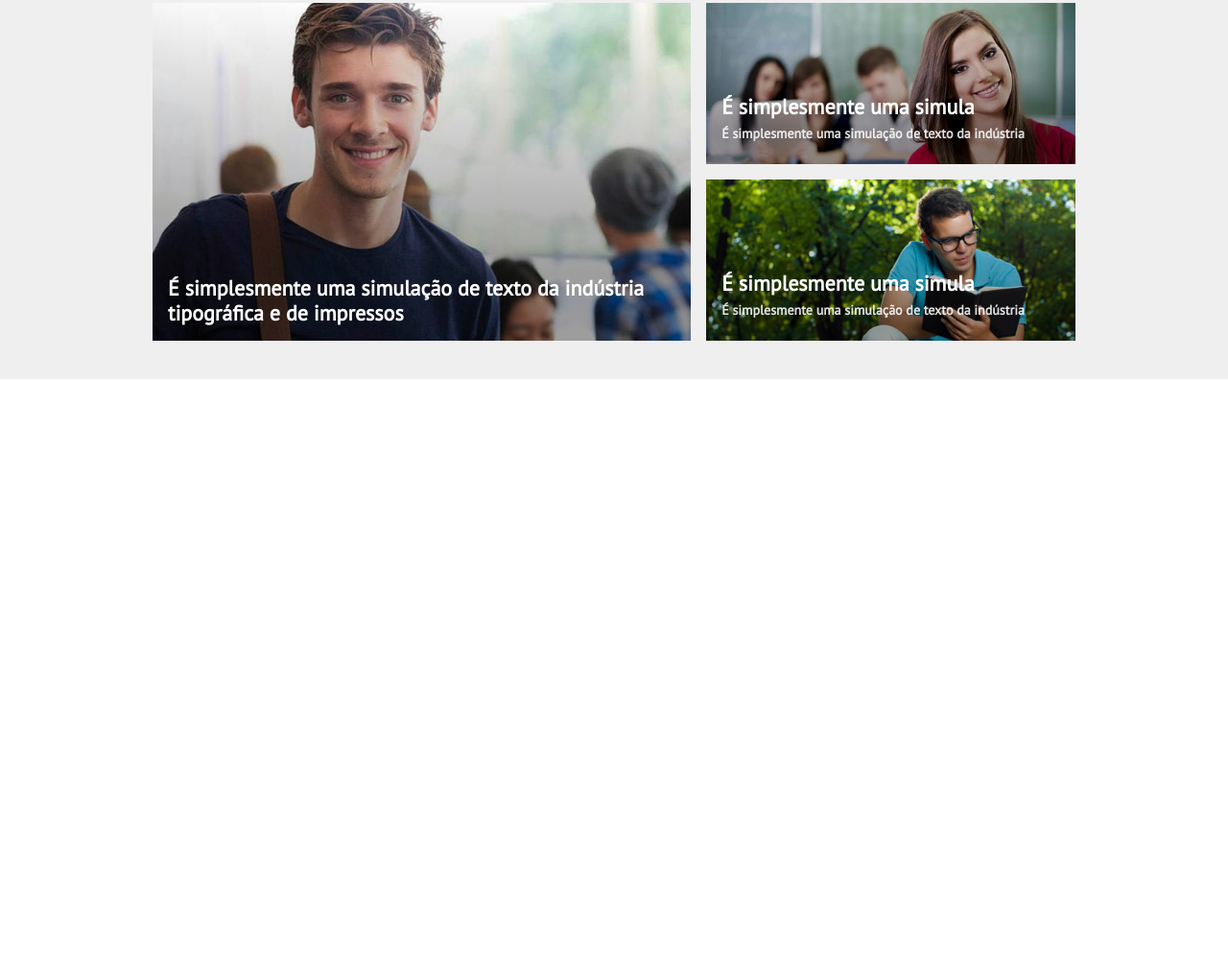
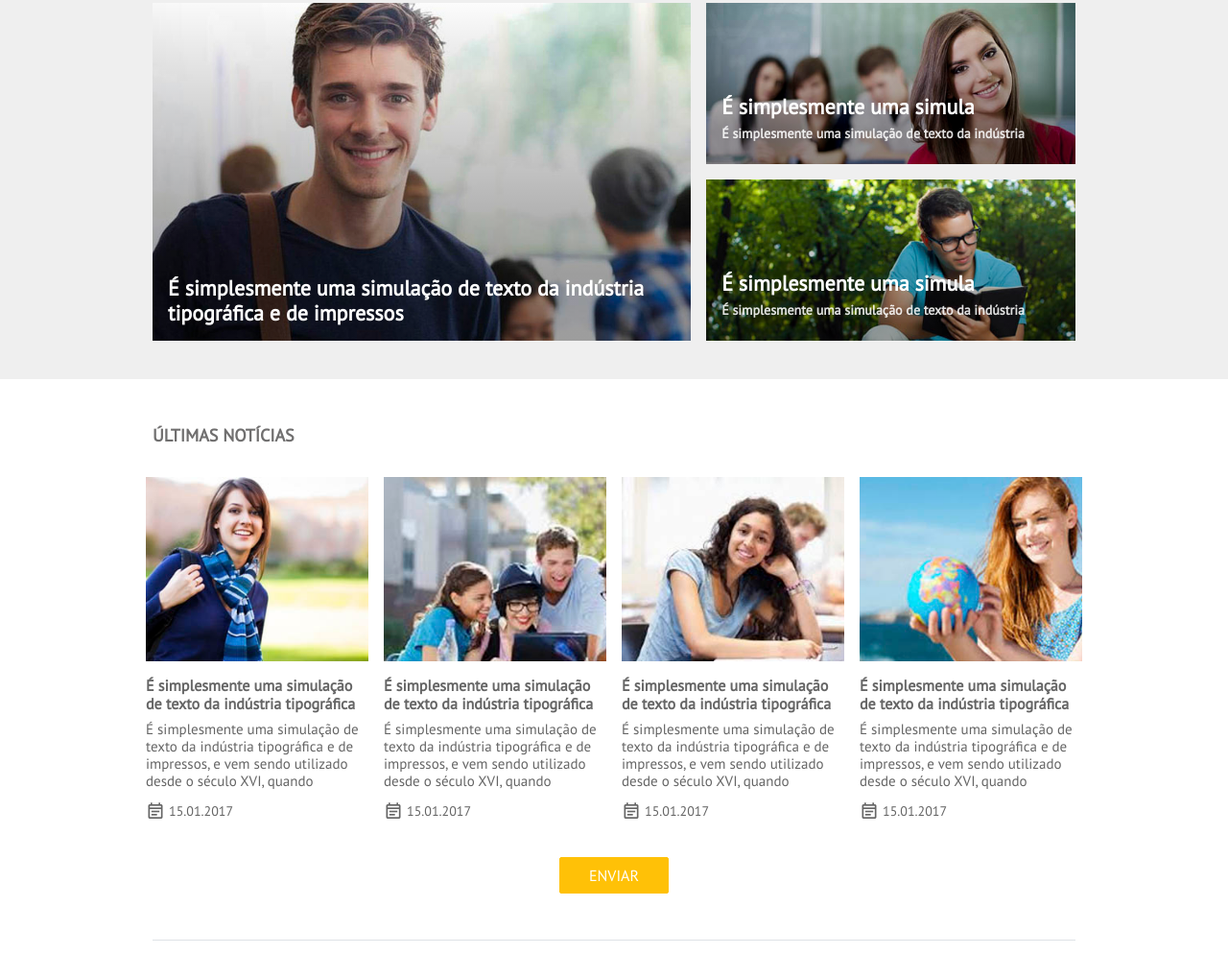
Before and after one commit to lucasnr/maxmeio-frontend-challenge, a plain HTML site: page src/index.html in a window 1280 px wide. Shown: the part 223-1242 px from the top of the page at 96% size. Before the commit the page ends 800 px from the top, so only its background shows below. Drawn offline with nearby package versions, Linux system fonts and the light colour scheme.

Commit message:
Create latest-news

```diff
--- /dev/null
+++ b/src/assets/css/latest-news.css
@@ -0,0 +1,41 @@
+#latest-news .news {
+  color: #656565;
+  padding-left: 0.5rem;
+  padding-right: 0.5rem;
+}
+
+#latest-news .news img {
+  margin-bottom: 1rem;
+  object-fit: cover;
+  object-position: center;
+  width: 100%;
+}
+
+#latest-news .news .news__title {
+  font-size: 1rem;
+  font-weight: 600;
+}
+
+#latest-news .news .news__description {
+  font-size: 0.9375rem;
+  font-weight: 400;
+}
+
+#latest-news .news time {
+  align-items: center;
+  display: flex;
+  font-size: 0.875rem;
+}
+
+#latest-news .news time i {
+  font-size: 1.25rem;
+  margin-right: 0.25rem;
+}
+
+#latest-news .btn {
+  color: #fff;
+  border-radius: 0.125rem;
+  padding-left: 1.875rem;
+  padding-right: 1.875rem;
+  text-transform: uppercase;
+}
--- a/src/assets/css/styles.css
+++ b/src/assets/css/styles.css
@@ -41,6 +41,14 @@ table {
   display: flex;
 }
 
+.title {
+  color: #706f6f;
+  font-size: 1.125rem;
+  font-weight: 600;
+  margin-bottom: 2rem;
+  text-transform: uppercase;
+}
+
 @media (min-width: 1200px) {
   .container,
   .container-lg,
--- a/src/index.html
+++ b/src/index.html
@@ -24,12 +24,13 @@
     <link rel="stylesheet" href="./assets/css/styles.css" />
     <link rel="stylesheet" href="./assets/css/header.css" />
     <link rel="stylesheet" href="./assets/css/news.css" />
+    <link rel="stylesheet" href="./assets/css/latest-news.css" />
   </head>
   <body>
     <header class="header">
       <div class="header__background">
         <div
-          class="container d-flex align-items-center justify-content-between"
+          class="container-md d-flex align-items-center justify-content-between"
         >
           <img
             src="./assets/img/logo.png"
@@ -54,7 +55,7 @@
       <div class="header__navbar text-white">
         <div class="container-lg">
           <nav
-            class="navbar navbar-expand-lg flex-row-reverse align-items-center justify-content-center p-lg-0"
+            class="navbar navbar-expand-lg flex-row-reverse align-items-center justify-content-center px-0"
           >
             <button
               class="navbar-toggler ml-auto"
@@ -144,7 +145,7 @@
                 <img
                   class="img-fluid"
                   src="./assets/img/news2.jpg"
-                  alt="Imagem de um jovem sorrindo"
+                  alt="Imagem de uma jovem sorrindo"
                 />
                 <figcaption>
                   <h2 class="news__title">
@@ -160,7 +161,7 @@
                 <img
                   class="img-fluid"
                   src="./assets/img/news3.jpg"
-                  alt="Imagem de um jovem sorrindo"
+                  alt="Imagem de um jovem lendo um livro"
                 />
                 <figcaption>
                   <h2 class="news__title">
@@ -175,6 +176,90 @@
           </div>
         </div>
       </section>
+
+      <section class="pt-5 container-lg" id="latest-news">
+        <h2 class="title">Últimas notícias</h2>
+        <div class="row">
+          <figure class="col-sm-6 col-lg-3 news">
+            <img
+              src="./assets/img/news4.jpg"
+              alt="Imagem de uma jovem sorrindo"
+            />
+            <figcaption>
+              <h3 class="news__title">
+                É simplesmente uma simulação de texto da indústria tipográfica
+              </h3>
+              <h4 class="news__description">
+                É simplesmente uma simulação de texto da indústria tipográfica e
+                de impressos, e vem sendo utilizado desde o século XVI, quando
+              </h4>
+              <time class="news__date">
+                <i class="mdi mdi-calendar-text-outline"></i> 15.01.2017
+              </time>
+            </figcaption>
+          </figure>
+          <figure class="col-sm-6 col-lg-3 news">
+            <img
+              src="./assets/img/news5.jpg"
+              alt="Imagem de jovens vendo um notebook"
+            />
+            <figcaption>
+              <h3 class="news__title">
+                É simplesmente uma simulação de texto da indústria tipográfica
+              </h3>
+              <h4 class="news__description">
+                É simplesmente uma simulação de texto da indústria tipográfica e
+                de impressos, e vem sendo utilizado desde o século XVI, quando
+              </h4>
+              <time class="news__date">
+                <i class="mdi mdi-calendar-text-outline"></i> 15.01.2017
+              </time>
+            </figcaption>
+          </figure>
+          <figure class="col-sm-6 col-lg-3 news">
+            <img
+              src="./assets/img/news6.jpg"
+              alt="Imagem de uma jovem sorrindo"
+            />
+            <figcaption>
+              <h3 class="news__title">
+                É simplesmente uma simulação de texto da indústria tipográfica
+              </h3>
+              <h4 class="news__description">
+                É simplesmente uma simulação de texto da indústria tipográfica e
+                de impressos, e vem sendo utilizado desde o século XVI, quando
+              </h4>
+              <time class="news__date">
+                <i class="mdi mdi-calendar-text-outline"></i> 15.01.2017
+              </time>
+            </figcaption>
+          </figure>
+          <figure class="col-sm-6 col-lg-3 news">
+            <img
+              src="./assets/img/news7.jpg"
+              alt="Imagem de uma jovem sorrindo segurando um globo terrestre"
+            />
+            <figcaption>
+              <h3 class="news__title">
+                É simplesmente uma simulação de texto da indústria tipográfica
+              </h3>
+              <h4 class="news__description">
+                É simplesmente uma simulação de texto da indústria tipográfica e
+                de impressos, e vem sendo utilizado desde o século XVI, quando
+              </h4>
+              <time class="news__date">
+                <i class="mdi mdi-calendar-text-outline"></i> 15.01.2017
+              </time>
+            </figcaption>
+          </figure>
+        </div>
+
+        <div class="d-flex justify-content-center mt-3 pb-5 border-bottom">
+          <button class="btn btn-warning">Enviar</button>
+        </div>
+      </section>
+
+      <section class="py-5"></section>
     </main>
 
     <script
```
Also changed, not shown: src/assets/img/news4.jpg (added), src/assets/img/news5.jpg (added), src/assets/img/news6.jpg (added), src/assets/img/news7.jpg (added).
